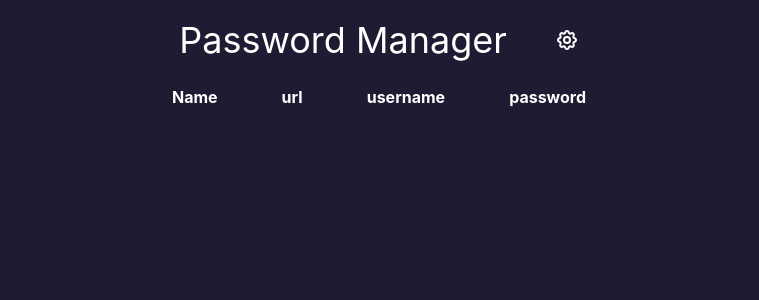
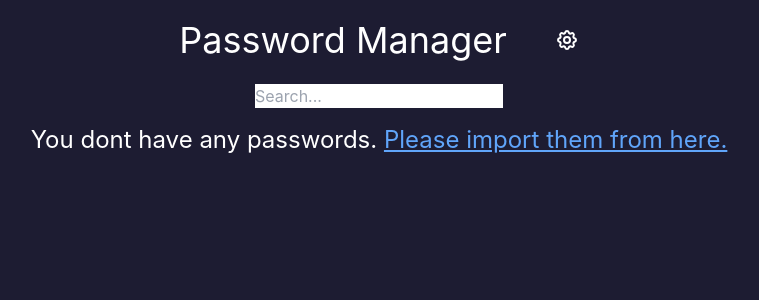
Before and after one commit to SiddhantMadhur/passwordmanager, a Next.js app: page / in a window 1280 px wide. Shown: the top 300 px of the page, without its empty margins (261-1020 px from the left). Built offline with nearby package versions, Linux system fonts and the light colour scheme.

Commit message:
finished off everything

```diff
--- a/components/registration.jsx
+++ /dev/null
@@ -1,9 +0,0 @@
-import React from 'react'
-
-function Registration() {
-  return (
-    <div>registration</div>
-  )
-}
-
-export default Registration
--- a/pages/index.jsx
+++ b/pages/index.jsx
@@ -3,6 +3,8 @@ import React, { useState, useEffect } from 'react'
 import Link from 'next/link'
 
 function HomePage() {
+
+  const [filter, setFilter] = useState('')
 
   const [passwords, setPasswords] = useState([{
     name: '',
@@ -11,9 +13,13 @@ function HomePage() {
     username: ''
   }])
 
-  useEffect(()=>{
+  useEffect(() => {
     setPasswords(JSON.parse(localStorage.getItem('passwords')))
-  },[])
+  }, [])
+
+  useEffect(() => {
+    console.log(passwords)
+  }, [passwords])
 
   return (
     <div>
@@ -31,18 +37,68 @@ function HomePage() {
 
         </div>
       </div>
+      <div className='flex justify-center my-4'>
+        <input className='text-black' type="text" placeholder='Search...' onChange={(e)=>setFilter(e.target.value)} />
+      </div>
       <div>
-        <table className='mx-auto'>
-          <thead>
-            <th>Name</th>
-            <th>url</th>
-            <th>username</th>
-            <th>password</th>
-          </thead>
-          <tbody>
 
-          </tbody>
-        </table>
+        {
+          passwords !== null ? (
+            <table className='mx-auto w-[800px]'>
+              <tbody>
+                <tr className='text-left'>
+                  <th>Index</th>
+                  <th>URL</th>
+                  <th>Email</th>
+                  <th>Password</th>
+                </tr>
+                {
+                  passwords.filter((doc) => {
+                    return (doc.name.toLowerCase().includes(filter.toLowerCase()) || doc.username.toLowerCase().includes(filter.toLowerCase()))
+                  }).map((doc, key) => {
+                    let show = false
+                    let URL = doc.url.replace('http://', '').replace('https://', '').replace('www.', '')
+                    let temp = ''
+                    let chk = true;
+                    for (let i; i < URL.length; i++) {
+                      if (chk) {
+                        if (URL.charAt(i) === '/') {
+                          chk = false
+                        } else {
+                          temp = temp + URL.charAt(i)
+                        }
+                      }
+                    }
+                    URL = temp
+
+                    return (
+                      <tr key={key}>
+                        <td>{key + 1}</td>
+                        <td>
+                          <a className='hover:underline transition' href={doc.url}>
+                            {doc.name.substring(0, 30)}{doc.name.length > 29 ? "..." : undefined}
+                          </a>
+                        </td>
+                        <td>{doc.username}</td>
+                        <td>
+                          <button onClick={() => {
+                            alert("Password: " + doc.password)
+                          }}>
+                            *******
+                          </button>
+                        </td>
+                      </tr>
+                    )
+                  })
+                }
+              </tbody>
+            </table>
+          ) : (
+            <div className='text-center text-2xl'>
+              You dont have any passwords. <Link href={'/settings'}><a className='text-blue-400 hover:text-blue-600 underline transition' >Please import them from here.</a></Link>
+            </div>
+          )
+        }
       </div>
     </div>
   )
--- a/pages/settings.jsx
+++ b/pages/settings.jsx
@@ -48,9 +48,6 @@ function Settings() {
             Not sure how to do it? Follow the instructions below.
           </div>
         </div>
-        <div>
-
-        </div>
       </div>
     </div>
   )
--- a/styles/globals.css
+++ b/styles/globals.css
@@ -3,9 +3,8 @@
 @tailwind utilities;
 
 th{
-  padding-inline: 2rem;
+  padding-inline: 0.2rem;
 }
-
 
 html,
 body {
```
